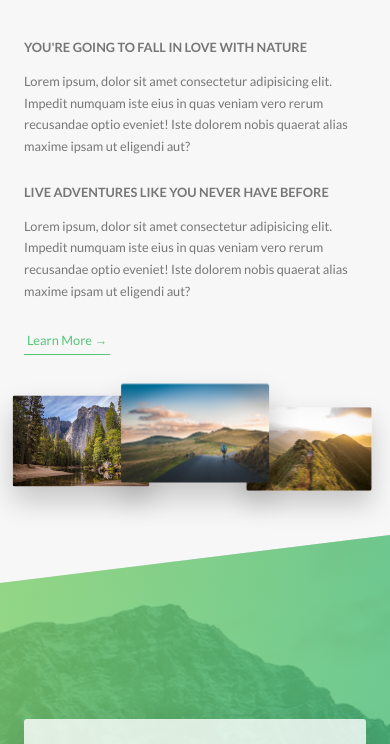
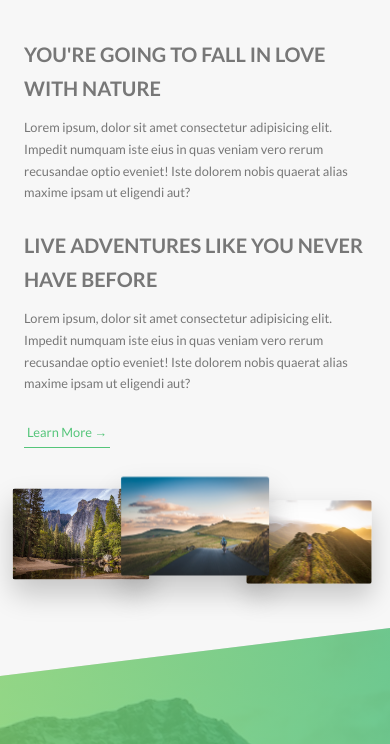
Before and after one commit to SantiagoAlvarze22/Natours, a website: page index.html in a window 390 px wide. Shown: the part 864-1608 px from the top of the page. Drawn offline with Linux system fonts and the light colour scheme.

Commit message:
setting popup to differentes breakpoints

```diff
--- a/index.html
+++ b/index.html
@@ -382,8 +382,8 @@
             </div>
             <div class="popup__right">
                 <a href="#section-tours" class="popup__close">&times;</a>
-                <h2 class="heading-secondary u-margin-bottom-small">Start booking now</h2>
-                <h3 class="heading-tertiary u-margin-bottom-small">Important &ndash;
+                <h2 class="heading-secondary u-margin-bottom-small heading-center">Start booking now</h2>
+                <h3 class="heading-tertiary u-margin-bottom-small  heading-center">Important &ndash;
                     Please read these terms before booking
                 </h3>
                 <p class="popup__text">Lorem ipsum dolor sit amet consectetur adipisicing elit. Ducimus, aut aspernatur.
--- a/sass/base/_typography.scss
+++ b/sass/base/_typography.scss
@@ -45,12 +45,24 @@ body{
     letter-spacing: 2px;
     transition: all .2s;
 
+
     @include respond(tab-port){
         font-size: 3rem;
+        &.heading-center{
+            display: block;
+            text-align: center;
+        }
+
     }
 
     @include respond(phone){
         font-size: 2.5rem;
+
+        &.heading-center{
+            display: block;
+            text-align: center;
+        }
+
     }
 
     &:hover{
@@ -63,6 +75,25 @@ body{
     font-size:$default-font-size;
     font-weight: 700;
     text-transform: uppercase;
+
+    @include respond(tab-port){
+        font-size: 3rem;
+        &.heading-center{
+            display: block;
+            text-align: center;
+        }
+
+    }
+
+    @include respond(phone){
+        font-size: 2.5rem;
+
+        &.heading-center{
+            display: block;
+            text-align: center;
+        }
+
+    }
 }
 .paragraph{
     font-size: $default-font-size;
--- a/sass/components/_button.scss
+++ b/sass/components/_button.scss
@@ -51,6 +51,19 @@
             background-color: $color-primary;
         }
 
+        @include respond(tab-port){
+            position: absolute;
+            left: 50%;
+            transform: translateX(-50%);
+
+        }
+
+        @include respond(phone){
+            position: absolute;
+            left: 50%;
+            transform: translateX(-50%);
+        }
+
     }
 
     &::after{
--- a/sass/components/_popup.scss
+++ b/sass/components/_popup.scss
@@ -26,6 +26,13 @@
     &__left{
         width: 33.3333333%;
         display: table-cell;
+
+        @include respond(tab-port){
+
+            display: table-row-group;
+            width: 50%;
+        }
+
     }
 
     &__right{
@@ -33,11 +40,42 @@
         display: table-cell;
         vertical-align: middle ;
         padding: 3rem 5rem;
+
+
+        @include respond(tab-port){
+            width: 100%;
+        }
+
+        @include respond(tab-port){
+
+            display: table-row-group;
+            width: 50%;
+            margin-left: 3rem;
+        }
+
     }
 
     &__img{
         display: block;
         width: 100%;
+
+        @include respond(tab-land){
+            width: 60%;
+            height: 20rem;
+            float: left;
+            margin:2rem;
+        }
+
+        @include respond(tab-port){
+            width: 40%;
+            height: 20rem;
+            float: left;
+            margin:2rem;
+        }
+
+        @include respond(phone){
+            width: 90%;
+        }
     }
 
     &__text{
@@ -57,6 +95,24 @@
         -ms-hyphens: auto;
         -webkit-hyphens: auto;
         hyphens: auto;
+
+        @include respond(tab-port){
+            width: 100%;
+            height: auto;
+            float: left;
+            margin:1rem;
+            font-size: 1.4rem;
+            margin-bottom:4rem;
+            margin-right: 3rem;
+
+            //to do the columns on the text
+            column-count: 1;
+            -moz-column-count: 1;
+        }
+        @include respond(phone){
+            margin-left: 3rem;
+            width: 90%;
+        }
     }
 
     //click on the link to open the popup id
@@ -83,6 +139,29 @@
             display: inline-block;
             transition: all .3s;
             line-height: 1;
+
+            @include respond(phone){
+
+                &{
+                    color: $color-white;
+                    font-weight: 700;
+
+                }
+
+                &::after{
+                    content: "";
+                    width: 2.5rem;
+                    height: 2.5rem;
+                    background-color: rgba($color: $color-black, $alpha: .4);
+                    position: absolute;
+                    top:.5rem;
+                    right: -.5rem;
+                    border-radius: 4rem;
+
+                    display: inline-block;
+                }
+            }
+
         }
 
         &:hover{
```
Also changed, not shown: css/style.css.
